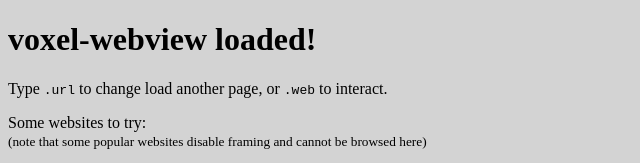
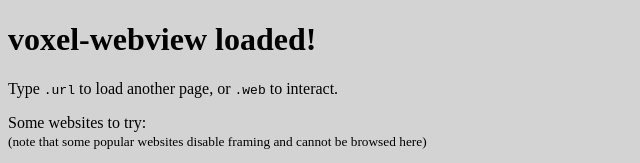
Before and after one commit to voxel/voxel-webview, a website: page default.html in a window 1280 px wide. Shown: the top 163 px of the page, 0-640 px from the left. Drawn offline with Linux system fonts and the light colour scheme.

Commit message:
Fix typo in default webpage

```diff
--- a/default.html
+++ b/default.html
@@ -6,7 +6,7 @@
 </head>
 <body style="background-color: lightgray">
 <h1>voxel-webview loaded!</h1>
-<p>Type <tt>.url</tt> to change load another page, or <tt>.web</tt> to interact.
+<p>Type <tt>.url</tt> to load another page, or <tt>.web</tt> to interact.
 
 <p>Some websites to try:
 <br><small>(note that some popular websites disable framing and
```
